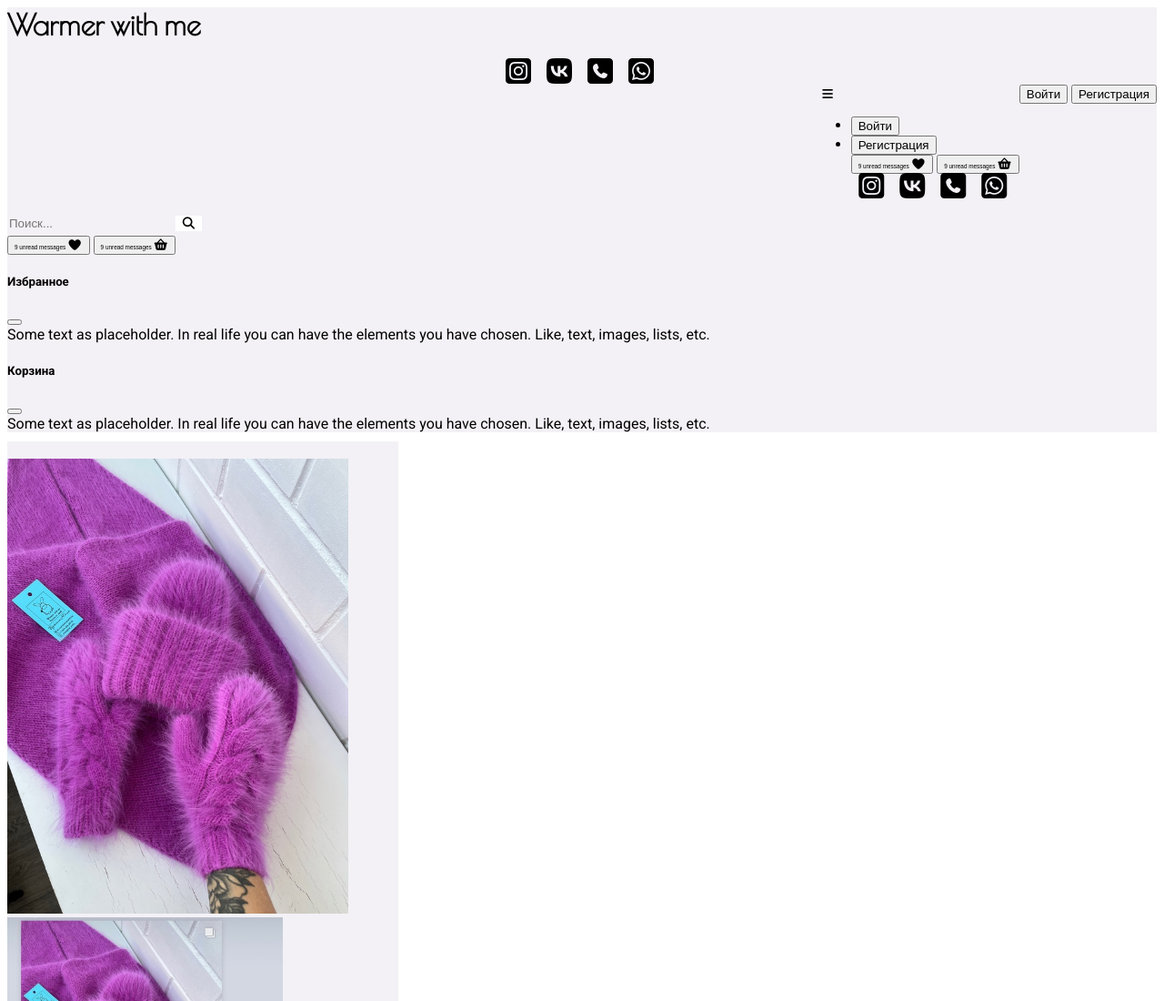
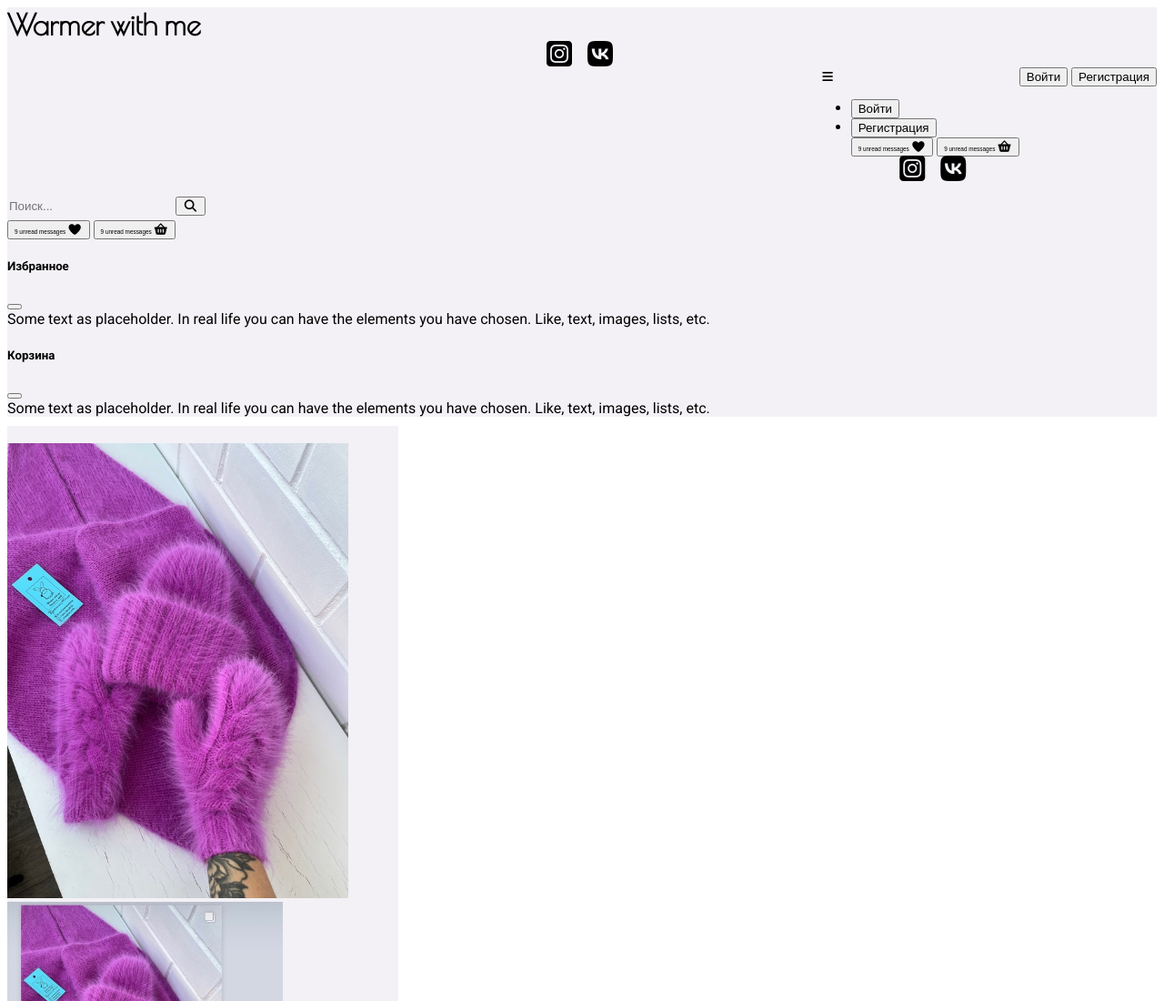
Before and after one commit to OrGaNiK777/Magazin-regist, a website with bundled scripts: page index.html in a window 1280 px wide. Shown: the top 1100 px of the page at 91% size. Built offline with nearby package versions, Linux system fonts and the light colour scheme; files whose address does not match are found by name.

Commit message:
Update index.html

```diff
--- a/index.html
+++ b/index.html
@@ -20,7 +20,7 @@
 				<div class="header-top">
 					<div class="container-fluid">
 						<div class="row">
-							<div class="col-md-4 col-6">
+							<div class="col-md-4 col-6" style="display: flex;">
 								<a class="header_logo" href="/"><h1 class="header_logo_text">Warmer with me</h1></a>
 							</div>
 							<div class="col-md-4 d-none d-md-block">
@@ -30,12 +30,6 @@
 									</li>
 									<li>
 										<a href="https://vk.com/warmerwithme"><i class="fa-brands fa-vk"></i></a>
-									</li>
-									<li>
-										<a href="tel:+79043885539"><i class="fa-solid fa-square-phone"></i></a>
-									</li>
-									<li>
-										<a href="https://wa.me/+79043885539"><i class="fa-brands fa-square-whatsapp"></i></a>
 									</li>
 								</ul>
 							</div>
@@ -68,12 +62,6 @@
 											<li>
 												<a href="https://vk.com/warmerwithme"><i class="fa-brands fa-vk"></i></a>
 											</li>
-											<li>
-												<a href="tel:+79043885539"><i class="fa-solid fa-square-phone"></i></a>
-											</li>
-											<li>
-												<a href="https://wa.me/+79043885539"><i class="fa-brands fa-square-whatsapp"></i></a>
-											</li>
 										</ul>
 									</ul>
 								</div>
@@ -92,7 +80,7 @@
 								<form>
 									<div class="input-group" style="margin-bottom: 5px; border-bottom: solid var(--bs-purple) 1px">
 										<input type="text" class="form-control input-search" placeholder="Поиск..." aria-label="Поиск..." aria-describedby="button-search" />
-										<button type="button" style="border: none; background-color: white" class="btn" id="button-search">
+										<button type="button" class="btn" id="button-search">
 											<i class="fa-solid fa-magnifying-glass"></i>
 										</button>
 									</div>
@@ -160,6 +148,7 @@
 										<img type="button" src="..." class="link3 d-block w-100" alt="..." />
 									</div></div
 							></a>
+						</div>
 						<a class="carousel-control-prev" type="button" href="#carouselExampleIndicators" data-bs-slide="prev">
 							<span class="carousel-control-prev-icon" aria-hidden="true"></span>
 							<span class="visually-hidden">Previous</span>
@@ -168,7 +157,6 @@
 							<span class="carousel-control-next-icon" aria-hidden="true"></span>
 							<span class="visually-hidden">Next</span>
 						</a>
-						</div>
 						<div class="card-body">
 							<h5 class="name card-title"></h5>
 							<p class="price card-text">...</p>
```
Lines whose indentation alone changed are shown as unchanged.
